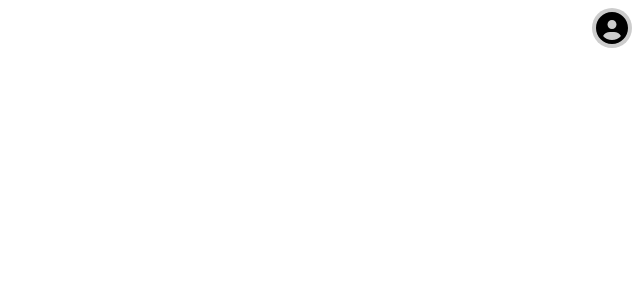
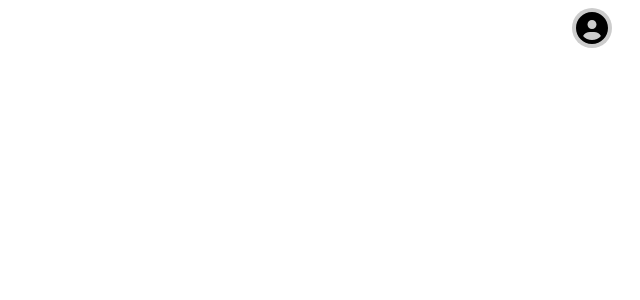
Before and after one commit to DC-21/React-Admin-Dashboard, a React (Vite) app: page / in a window 1280 px wide. Shown: the top 300 px of the page, without its empty margins (640-1280 px from the left). Built offline with nearby package versions, Linux system fonts and the light colour scheme.

Commit message:
first commit

```diff
--- a/src/App.jsx
+++ b/src/App.jsx
@@ -1,5 +1,6 @@
 import React from 'react';
 import Pro from './profile/Pro';
+
 const App = () => {
   const profileData = {
     name: 'John Doe',
--- a/src/profile/Pros.css
+++ b/src/profile/Pros.css
@@ -2,7 +2,7 @@
   position: relative;
   display: flex;
   justify-content: end;
-  padding-left: 20px;
+  padding-right: 20px;
 }
 
 .profile-icon {
```
